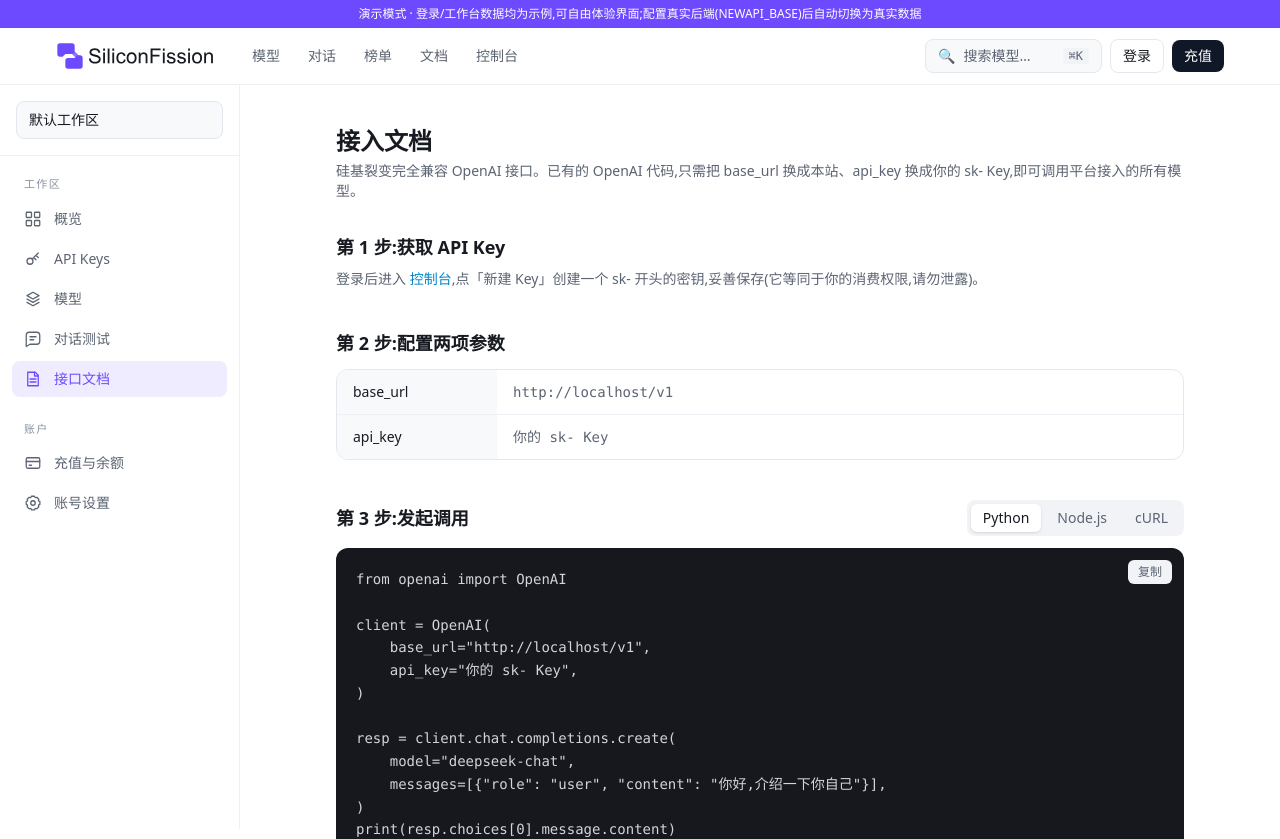
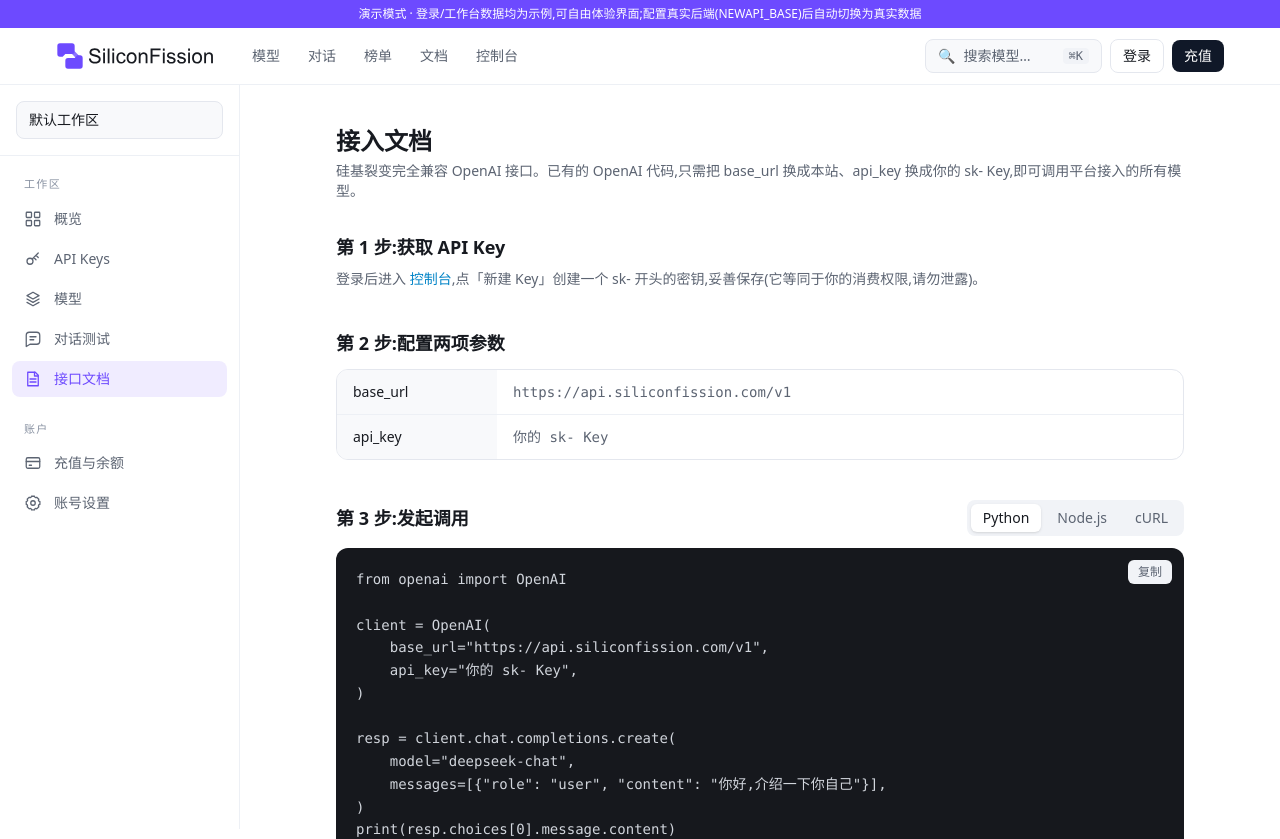
Before and after one commit to SimmonJ-WYJ/Silicon-Fission, a Next.js app in the folder web/: page /docs in a window 1280 px wide. Shown: the top 839 px of the page. Built offline with nearby package versions, Linux system fonts and the light colour scheme; no server answers.

Commit message:
Correct public API address

```diff
--- a/web/app/(console)/docs/docs-client.tsx
+++ b/web/app/(console)/docs/docs-client.tsx
@@ -1,20 +1,13 @@
 "use client";
 
-import { useEffect, useState } from "react";
+import { useState } from "react";
 
 type Lang = "curl" | "python" | "node";
 
 export function DocsClient() {
-  const [base, setBase] = useState("https://api.你的域名.com/v1");
+  const base = "https://api.siliconfission.com/v1";
   const [lang, setLang] = useState<Lang>("python");
   const [copied, setCopied] = useState(false);
-
-  // 用当前站点域名推断 base_url(前端与网关同域时最直观)
-  useEffect(() => {
-    if (typeof window !== "undefined") {
-      setBase(`${window.location.origin}/v1`);
-    }
-  }, []);
 
   const snippets: Record<Lang, string> = {
     curl: `curl ${base}/chat/completions \\
--- a/web/app/page.tsx
+++ b/web/app/page.tsx
@@ -93,7 +93,7 @@
 {`from openai import OpenAI
 
 client = OpenAI(
-  base_url="https://api.siliconfission.ai/v1",
+  base_url="https://api.siliconfission.com/v1",
   api_key="sk-sf-...",
 )
 
```
Also changed, not shown: 2 other files (tests, documents, lock files or other folders).
